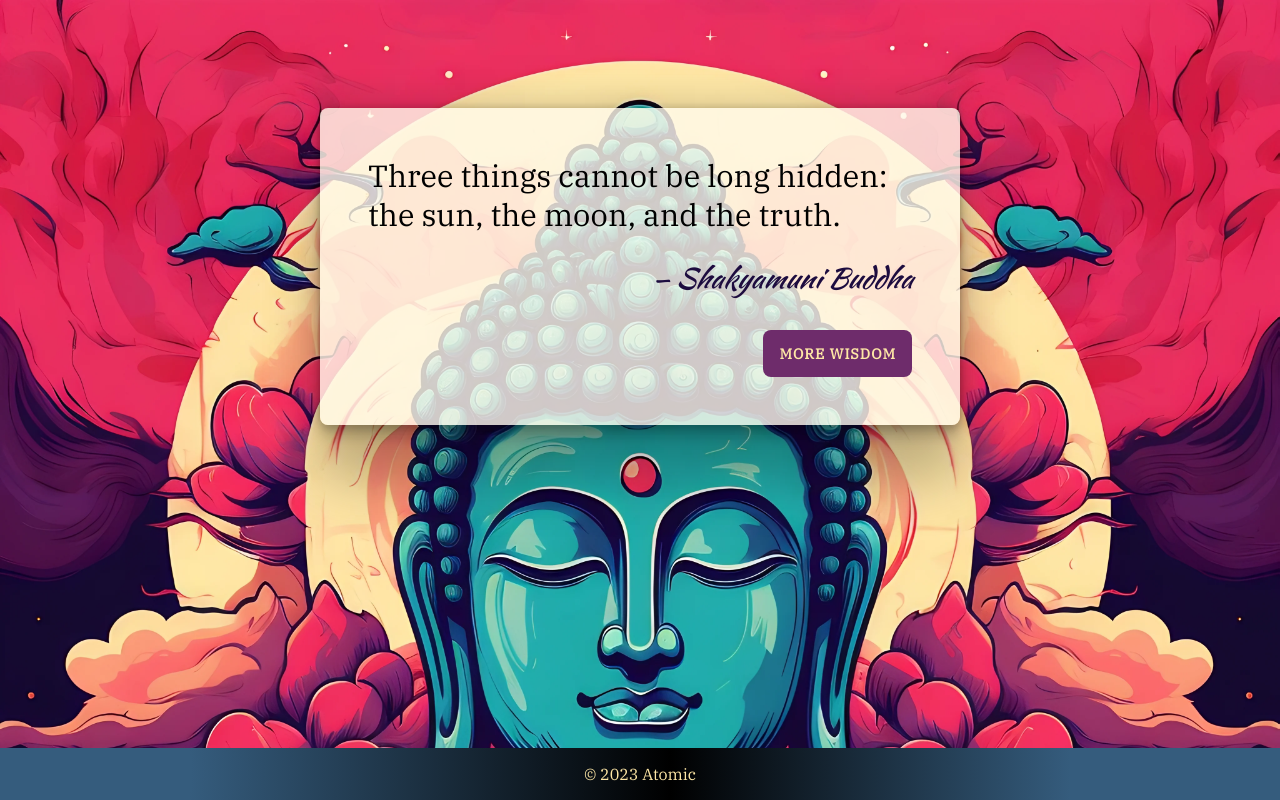
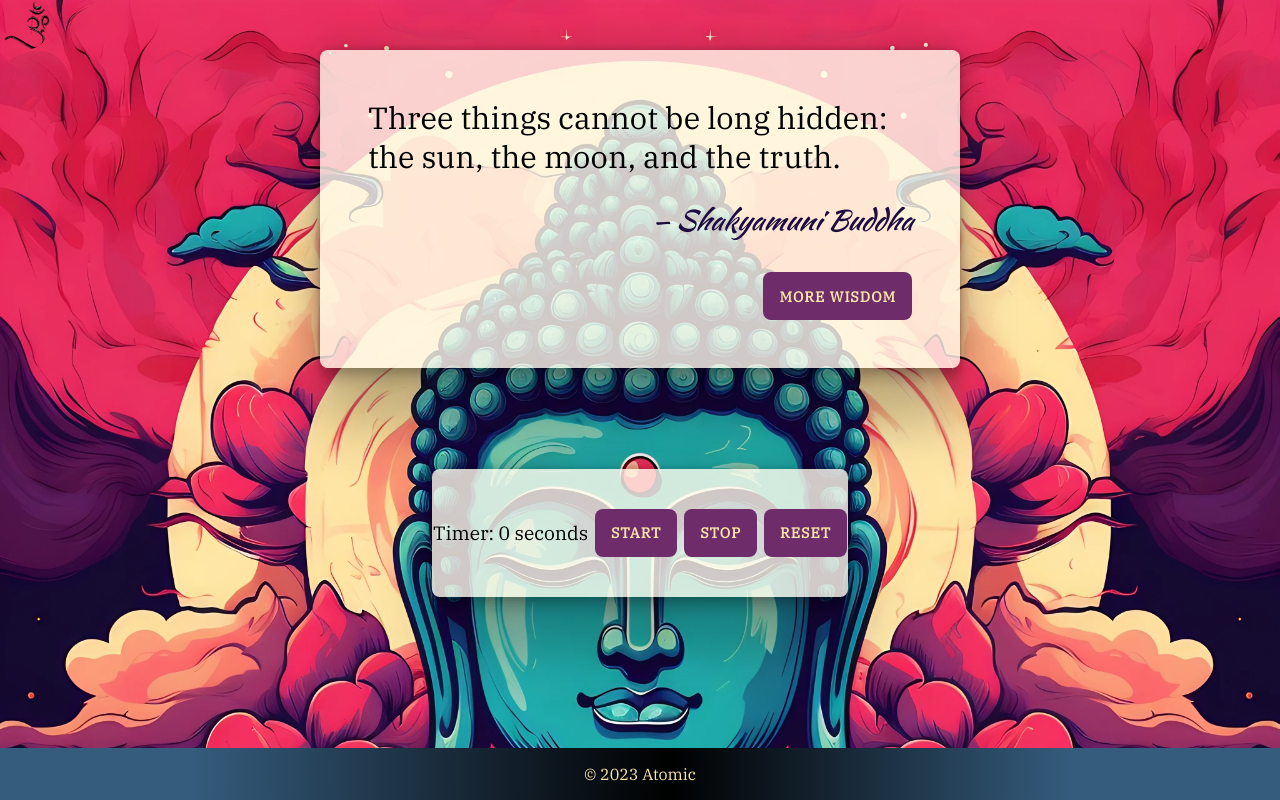
Before and after one commit to tripdog/quotes-app, a React (Create React App) app: page / in a window 1280 px wide. Built offline with nearby package versions, Linux system fonts and the light colour scheme.

Commit message:
I made a random cursor and meditation timer

```diff
--- a/src/App.js
+++ b/src/App.js
@@ -1,9 +1,46 @@
 import Quotes from './Components/Quotes';
 import './App.css';
+import { useEffect, useState } from 'react';
+import Cursor from '../src/Components/Cursor'
 
 function App() {
+  // const [loading, setLoading] = useState(true);
+  const dotCursor = (e) => {
+    const cursor = document.querySelector(".cursor");
+    cursor.style.top = `${e.pageY - 14}px`;
+    cursor.style.left = `${e.pageX - 14}px`;
 
-return <Quotes />;
+    const element = e.target;
+
+    if (element.getAttribute("data-cursorpointer")) {
+      cursor.classList.add("cursorHover");
+    } else if (element.getAttribute("data-cursorpointermini")) {
+      cursor.classList.add("cursorHoverMini");
+    } else {
+      cursor.classList.remove("cursorHover");
+      cursor.classList.remove("cursorHoverMini");
+    }
+  };
+
+  useEffect(() => {
+    window.addEventListener("mousemove", dotCursor);
+
+    // setTimeout(() => {
+    //   setLoading(false);
+    // }, 3000);
+
+    return () => {
+      window.removeEventListener("mousemove", dotCursor);
+    };
+  }, []);
+
+return (
+  <>
+  <Cursor /> <Quotes />
+
+  </>
+
+);
 
 }
 
--- /dev/null
+++ b/src/Components/Cursor.jsx
@@ -0,0 +1,15 @@
+import './cursor.css'
+import img from '../om-hd-png-om-png-hd-300.png'
+
+import React from 'react'
+
+function Cursor() {
+  return (
+    <div className="cursor">
+    <img src= {img}/>
+
+    </div>
+  )
+}
+
+export default Cursor
--- /dev/null
+++ b/src/Components/Meditation.css
@@ -0,0 +1,20 @@
+.medi-box{
+    background-color: rgba(255, 250, 235, .8);
+    width: 26rem;
+    display: flex;
+    align-items: center;
+    height: 8rem;
+    justify-content: space-around;
+    gap: 5px;
+    border-radius: 8px;
+  box-shadow: rgba(0, 0, 0, 0.25) 0px 54px 55px, rgba(0, 0, 0, 0.12) 0px -12px 30px, rgba(0, 0, 0, 0.12) 0px 4px 6px, rgba(0, 0, 0, 0.17) 0px 12px 13px, rgba(0, 0, 0, 0.09) 0px -3px 5px;
+  transition: all 0.5s ease-in-out;
+}
+
+.medi-box > p{
+
+    color: black;
+    font-size: 1.2rem;
+    font-weight: 500;
+
+}
--- /dev/null
+++ b/src/Components/Meditation.jsx
@@ -0,0 +1,56 @@
+import React, { useState, useRef } from 'react';
+import './Meditation.css'
+import sound from '../assets/sound.mp3'
+
+const Meditation = () => {
+  const [timer, setTimer] = useState(0);
+  const [intervalId, setIntervalId] = useState(null);
+
+  //for sound player
+
+  const [audio] = useState(new Audio(sound));
+  const [isPlaying, setIsPlaying] = useState(false);
+
+  const startTimer = () => {
+    audio.play();
+    setIsPlaying(true);
+    if (intervalId === null) {
+      const id = setInterval(() => {
+        setTimer(prevTimer => prevTimer + 1);
+      }, 1000);
+      setIntervalId(id);
+    }
+  };
+
+  const stopTimer = () => {
+    audio.pause();
+    audio.currentTime = 0;
+    setIsPlaying(false);
+
+    if (intervalId !== null) {
+      clearInterval(intervalId);
+      setIntervalId(null);
+    }
+  };
+
+  const resetTimer = () => {
+    stopTimer();
+    if (intervalId !== null) {
+      clearInterval(intervalId);
+      setIntervalId(null);
+    }
+    setTimer(0);
+  };
+
+
+  return (
+    <div className='medi-box'>
+      <p>Timer: {timer} seconds</p>
+      <button onClick={startTimer}>Start</button>
+      <button onClick={stopTimer}>Stop</button>
+      <button onClick={resetTimer}>Reset</button>
+    </div>
+  );
+};
+
+export default Meditation;
--- a/src/Components/Quotes.jsx
+++ b/src/Components/Quotes.jsx
@@ -1,5 +1,6 @@
 import React, { useState, useEffect } from "react";
 import StickyFooter from './StickyFooter';
+import Meditation from '../Components/Meditation.jsx'
 import { data } from '../Components/data.js' // Import the array from data.js
 
 function Quotes() {
@@ -43,6 +44,7 @@ function Quotes() {
                     <button onClick={handleClick}>More Wisdom</button>
                 </div>
             </div>
+            <Meditation />
             <StickyFooter>
                 <a href="https://atomicpx.com" target="_blank" rel="noreferrer">© 2023 Atomic</a>
             </StickyFooter>
--- /dev/null
+++ b/src/Components/cursor.css
@@ -0,0 +1,27 @@
+.cursor {
+    /* background-image: url('../buddha-bg.webp'); */
+    width: 26px;
+    height: 26px;
+    /* border: 2px solid red; */
+    border-radius: 50%;
+    position: absolute;
+    /* transition: transform 0.3s; */
+    pointer-events: none;
+    z-index: 1200;
+  }
+
+  .cursor > img{
+    border-radius: 50%;
+    width: 50px;
+    height: 50px;
+  }
+
+  .cursorHover {
+    transform: scale(3);
+    border: none;
+    box-shadow: 0 0 10px red;
+  }
+  .cursorHoverMini {
+    transform: scale(0.5);
+    box-shadow: 0 0 20px red;
+  }
```
Also changed, not shown: src/om-hd-png-om-png-hd-300.png (added), 1 other file (tests, documents, lock files or other folders).
